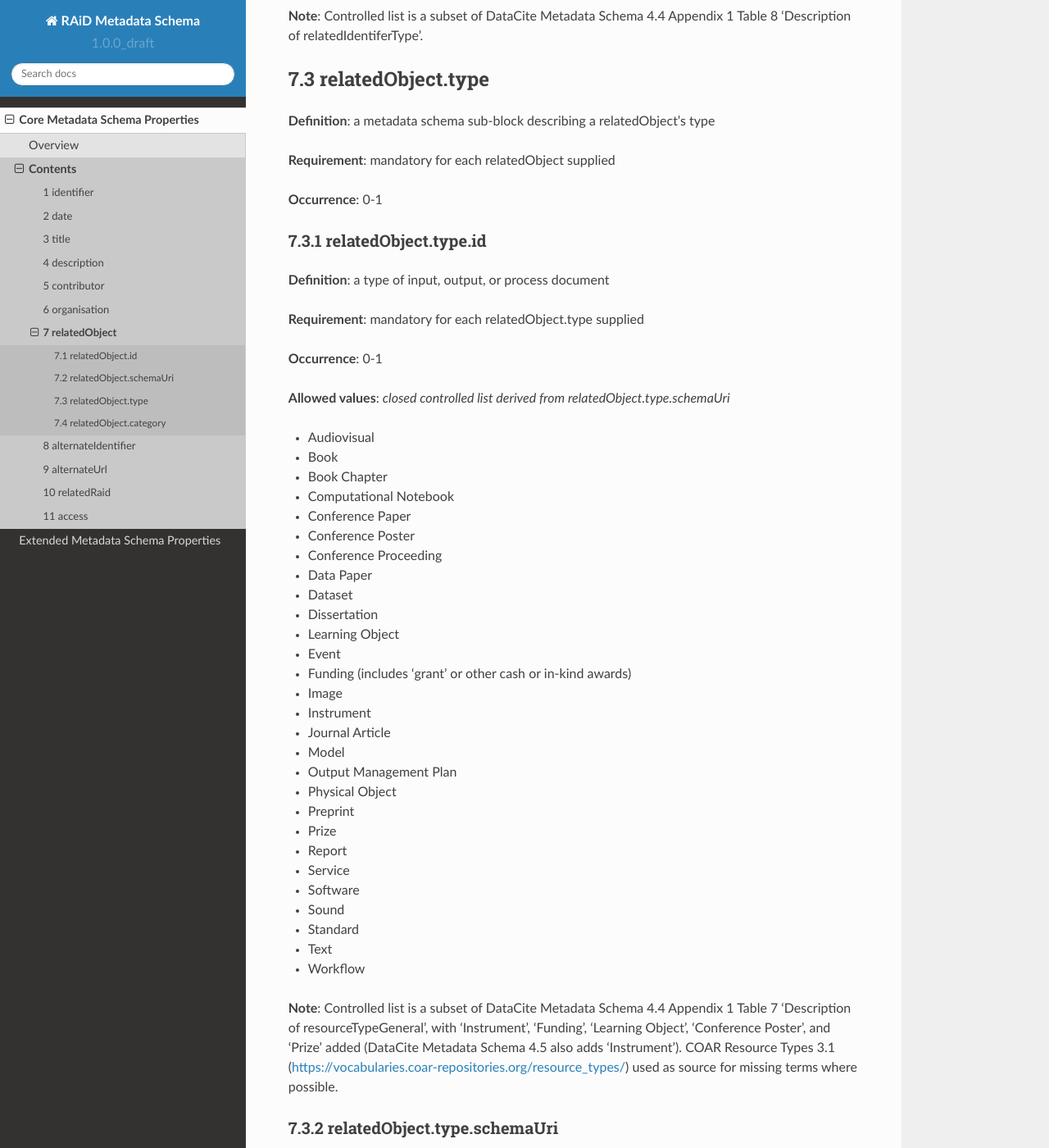
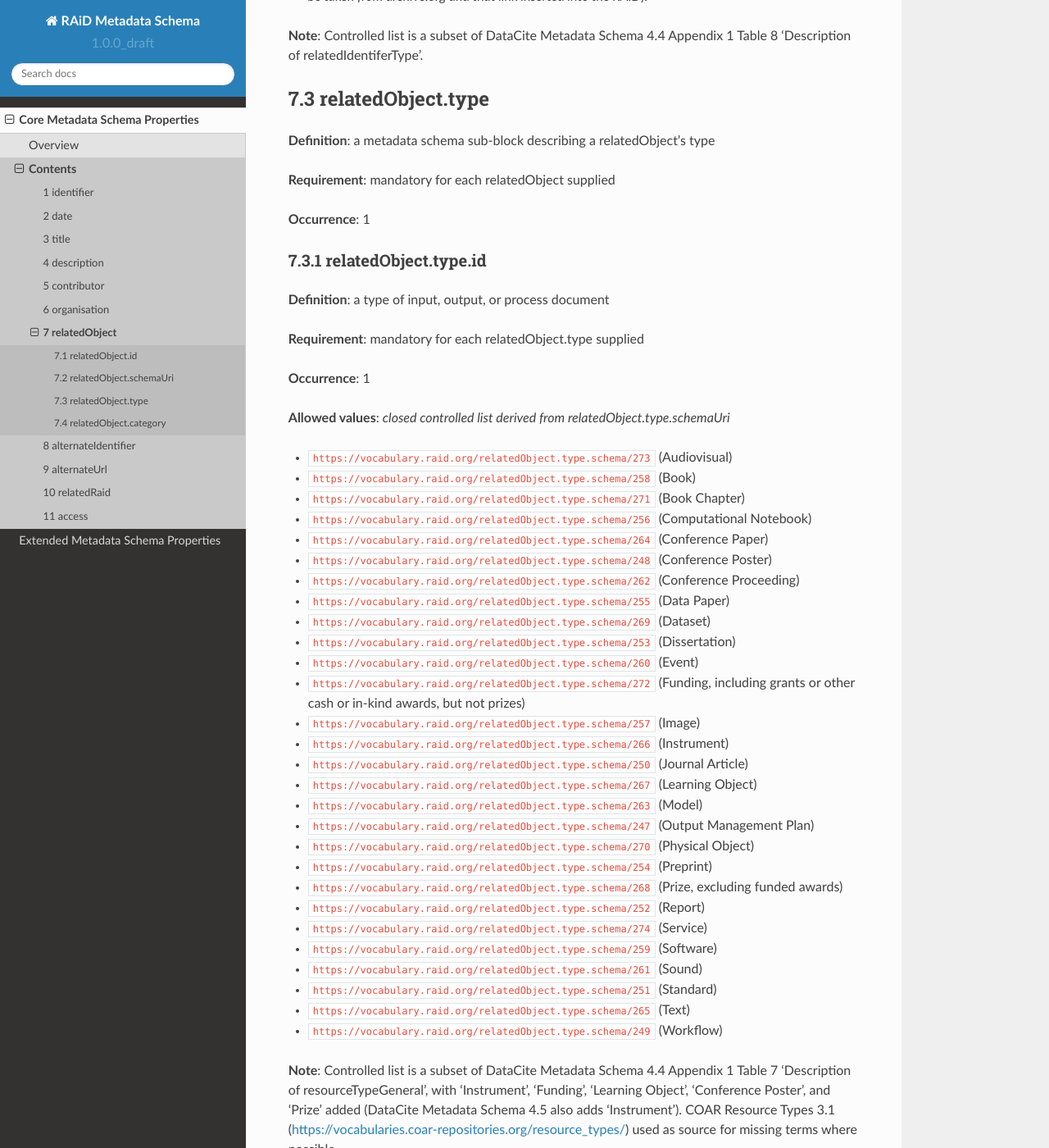
Before and after one commit to au-research/raid-metadata, a Sphinx documentation site: the page built from rtd/docs/source/core/relatedObjects.rst, in a window 1280 px wide and 1400 px high, scrolled down 1228 px. Shown: the whole window at 82% size. Built offline with Sphinx 7.4.7 and the Read the Docs theme 2.0.0, drawn with Linux system fonts in a browser that asks for light colours; pages that are not in the unit, such as notebooks, are missing from menus; some of the changed text lies outside the part shown.

Commit message:
Update and standardise relatedObjects.rst
Standardise definition, occurence, allowed values, notes, etc. Implement controlled lists from RVA correctly. Other minor corrections.

```diff
--- a/rtd/docs/source/core/relatedObjects.rst
+++ b/rtd/docs/source/core/relatedObjects.rst
@@ -23,9 +23,9 @@
 
 **Requirement**: mandatory for each relatedObject supplied
 
-**Occurrence**: 0-1
+**Occurrence**: 1
 
-**Allowed values**: an identifier specified by relatedObject.schemaUri
+**Allowed values**: an identifier as specified by relatedObject.schemaUri
 
 .. _7.2-relatedObject.id.schemaUri:
 
@@ -36,9 +36,9 @@
 
 **Requirement**: mandatory for each relatedObject.id supplied
 
-**Occurrence**: 0-1
+**Occurrence**: 1
 
-**Allowed values**: *closed controlled list*
+**Allowed values**: *closed controlled list defined by https://vocabulary.raid.org/relatedObject.schemaUri/218*
 
 * https://arks.org/
 * http://doi.org/ (*all DOIs, including IGSNs, CrossRef Publication IDs or Grant IDs, DataCite DOIs, instrument DOIs, etc.*)
@@ -58,7 +58,7 @@
 
 **Requirement**: mandatory for each relatedObject supplied
 
-**Occurrence**: 0-1
+**Occurrence**: 1
 
 .. _7.3.1-relatedObject.type.id:
 
@@ -69,38 +69,38 @@
 
 **Requirement**: mandatory for each relatedObject.type supplied
 
-**Occurrence**: 0-1
+**Occurrence**: 1
 
 **Allowed values**: *closed controlled list derived from relatedObject.type.schemaUri*
 
-* Audiovisual
-* Book
-* Book Chapter
-* Computational Notebook
-* Conference Paper
-* Conference Poster
-* Conference Proceeding
-* Data Paper
-* Dataset
-* Dissertation
-* Learning Object
-* Event
-* Funding (includes 'grant' or other cash or in-kind awards)
-* Image
-* Instrument
-* Journal Article
-* Model
-* Output Management Plan
-* Physical Object
-* Preprint
-* Prize
-* Report
-* Service
-* Software
-* Sound
-* Standard
-* Text
-* Workflow
+* ``https://vocabulary.raid.org/relatedObject.type.schema/273`` (Audiovisual)
+* ``https://vocabulary.raid.org/relatedObject.type.schema/258`` (Book)
+* ``https://vocabulary.raid.org/relatedObject.type.schema/271`` (Book Chapter)
+* ``https://vocabulary.raid.org/relatedObject.type.schema/256`` (Computational Notebook)
+* ``https://vocabulary.raid.org/relatedObject.type.schema/264`` (Conference Paper)
+* ``https://vocabulary.raid.org/relatedObject.type.schema/248`` (Conference Poster)
+* ``https://vocabulary.raid.org/relatedObject.type.schema/262`` (Conference Proceeding)
+* ``https://vocabulary.raid.org/relatedObject.type.schema/255`` (Data Paper)
+* ``https://vocabulary.raid.org/relatedObject.type.schema/269`` (Dataset)
+* ``https://vocabulary.raid.org/relatedObject.type.schema/253`` (Dissertation)
+* ``https://vocabulary.raid.org/relatedObject.type.schema/260`` (Event)
+* ``https://vocabulary.raid.org/relatedObject.type.schema/272`` (Funding, including grants or other cash or in-kind awards, but not prizes)
+* ``https://vocabulary.raid.org/relatedObject.type.schema/257`` (Image)
+* ``https://vocabulary.raid.org/relatedObject.type.schema/266`` (Instrument)
+* ``https://vocabulary.raid.org/relatedObject.type.schema/250`` (Journal Article)
+* ``https://vocabulary.raid.org/relatedObject.type.schema/267`` (Learning Object)
+* ``https://vocabulary.raid.org/relatedObject.type.schema/263`` (Model)
+* ``https://vocabulary.raid.org/relatedObject.type.schema/247`` (Output Management Plan)
+* ``https://vocabulary.raid.org/relatedObject.type.schema/270`` (Physical Object)
+* ``https://vocabulary.raid.org/relatedObject.type.schema/254`` (Preprint)
+* ``https://vocabulary.raid.org/relatedObject.type.schema/268`` (Prize, excluding funded awards)
+* ``https://vocabulary.raid.org/relatedObject.type.schema/252`` (Report)
+* ``https://vocabulary.raid.org/relatedObject.type.schema/274`` (Service)
+* ``https://vocabulary.raid.org/relatedObject.type.schema/259`` (Software)
+* ``https://vocabulary.raid.org/relatedObject.type.schema/261`` (Sound)
+* ``https://vocabulary.raid.org/relatedObject.type.schema/251`` (Standard)
+* ``https://vocabulary.raid.org/relatedObject.type.schema/265`` (Text)
+* ``https://vocabulary.raid.org/relatedObject.type.schema/249`` (Workflow)
 
 **Note**: Controlled list is a subset of DataCite Metadata Schema 4.4 Appendix 1 Table 7  'Description of resourceTypeGeneral', with 'Instrument', 'Funding', 'Learning Object', ‘Conference Poster’, and 'Prize' added (DataCite Metadata Schema 4.5 also adds ‘Instrument’). COAR Resource Types 3.1 (https://vocabularies.coar-repositories.org/resource_types/) used as source for missing terms where possible.
 
@@ -113,11 +113,11 @@
 
 **Requirement**: mandatory for each relatedObject.type.id supplied
 
-**Occurrence**: 0-1
+**Occurrence**: 1
 
-**Allowed values**: *closed controlled list*
+**Allowed values**: *closed controlled list defined at https://vocabulary.raid.org/relatedObject.type.schemaUri/283*
 
-* [URI of RAiD vocab on RVA (to be created)]
+* ``https://vocabulary.raid.org/relatedObject.type.schema/329``
 
 .. _7.4-relatedObject.category:
 
@@ -128,9 +128,9 @@
 
 **Requirement**: mandatory for each relatedObject supplied
 
-**Occurrence**: 0-n
+**Occurrence**: 1-n
 
-**Note**: a relatedObject may have more than one category (e.g.) a DMP could initially be a process document, yet eventually be published as an output.
+**Note**: A relatedObject may have more than one category (e.g.) a DMP could initially be a process document, yet eventually be published as an output.
 
 .. _7.4.1-relatedObject.category.id:
 
@@ -141,13 +141,13 @@
 
 **Requirement**: mandatory for each relatedObject.category supplied
 
-**Occurrence**: 0-1
+**Occurrence**: 1
 
 **Allowed values**: *closed controlled list derived from relatedObject.category.schemUri*
 
-* Input
-* Output
-* Internal process document or artefact
+* ``https://vocabulary.raid.org/relatedObject.category.id/191`` (Input)
+* ``https://vocabulary.raid.org/relatedObject.category.id/192`` (Internal process document or artefact)
+* ``https://vocabulary.raid.org/relatedObject.category.id/190`` (Output)
 
 .. _7.4.2-relatedObject.type.id.schemaUri:
 
@@ -158,8 +158,8 @@
 
 **Requirement**: mandatory for each relatedObject.category.id supplied
 
-**Occurrence**: 0-1
+**Occurrence**: 1
 
-**Allowed values**: *closed controlled list*
+**Allowed values**: *closed controlled list defined at https://vocabulary.raid.org/relatedObject.category.schemaUri/386*
 
-* [URI of RAiD vocab on RVA (to be created)]
+* https://vocabulary.raid.org/relatedObject.category.schema/385
```
